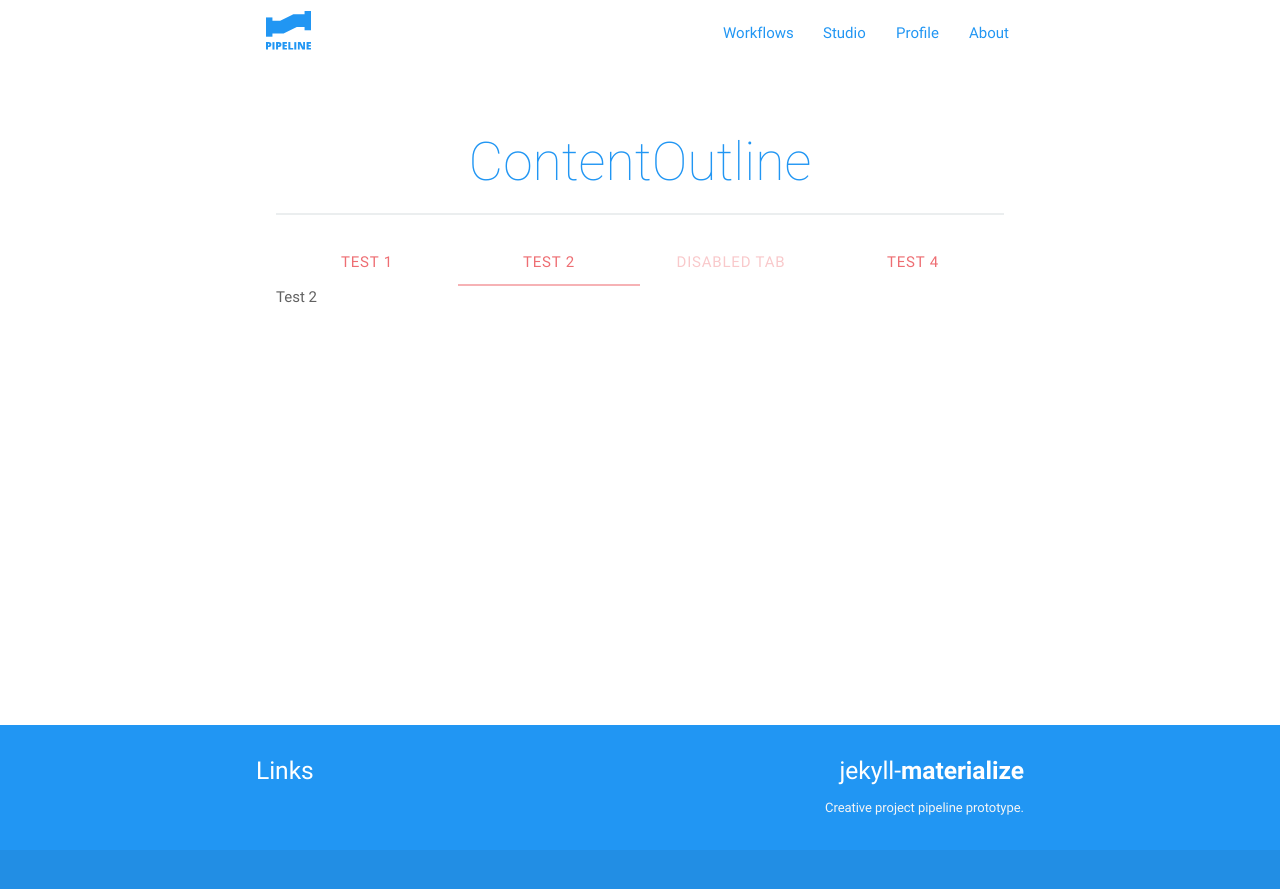
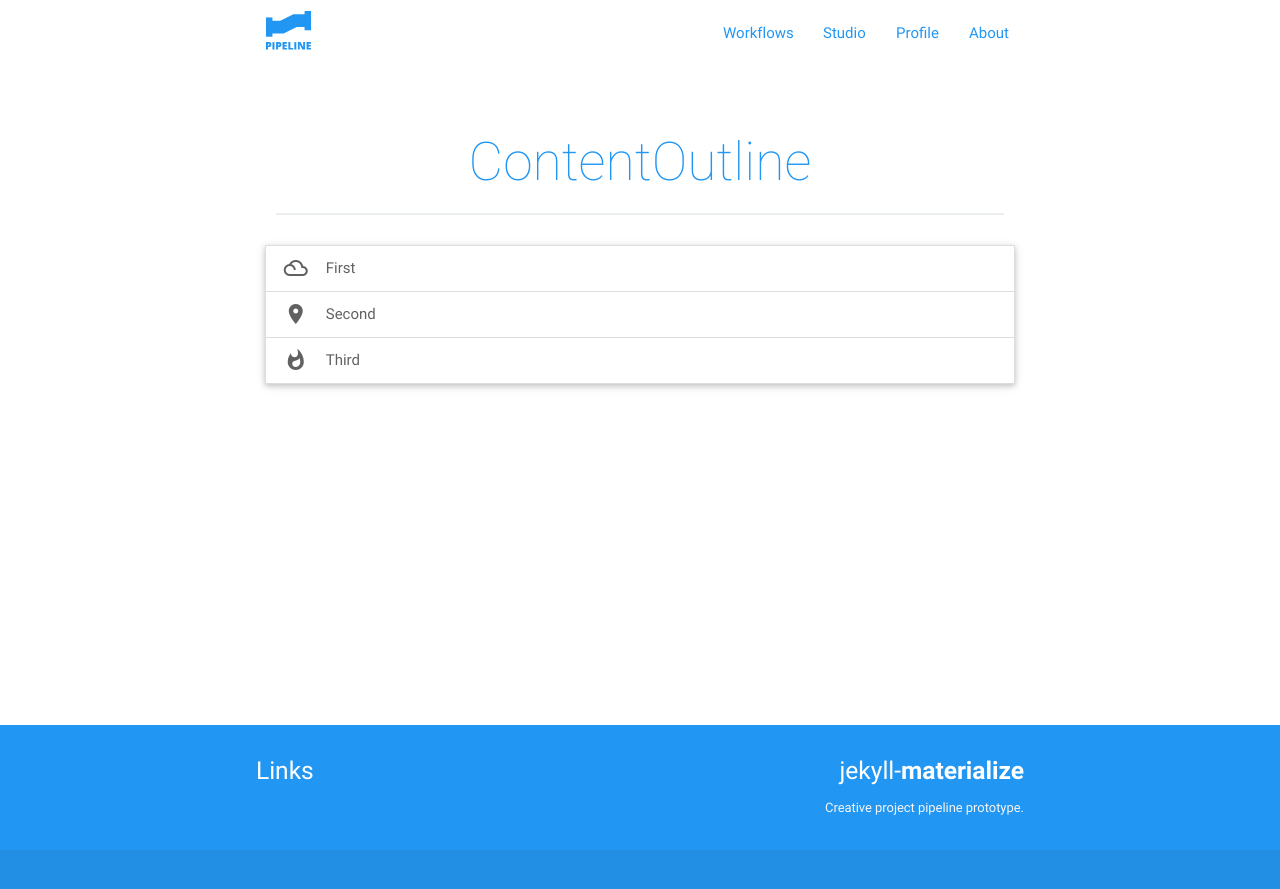
Before and after one commit to dmd-program/pipeline, a Jekyll site: the page built from outline.html, in a window 1280 px wide. Shown: the top 889 px of the page. Built offline with Jekyll 4.4.1, drawn with Linux system fonts in a browser that asks for light colours.

Commit message:
added structure

```diff
--- a/outline.html
+++ b/outline.html
@@ -4,16 +4,41 @@ title: ContentOutline
 ---
 
     <div class="row">
-    <div class="col s12">
-      <ul class="tabs">
-        <li class="tab col s3"><a href="#test1">Test 1</a></li>
-        <li class="tab col s3"><a class="active" href="#test2">Test 2</a></li>
-        <li class="tab col s3 disabled"><a href="#test3">Disabled Tab</a></li>
-        <li class="tab col s3"><a href="#test4">Test 4</a></li>
-      </ul>
-    </div>
-    <div id="test1" class="col s12">Test 1</div>
-    <div id="test2" class="col s12">Test 2</div>
-    <div id="test3" class="col s12">Test 3</div>
-    <div id="test4" class="col s12">Test 4</div>
-  </div>
+    <ul class="collapsible" data-collapsible="accordion">
+    <li>
+      <div class="collapsible-header"><i class="material-icons">filter_drama</i>First</div>
+      <div class="collapsible-body">
+
+        <div class="col s12">
+          <ul class="tabs">
+            <li class="tab col s3"><a href="#test1">Lecture</a></li>
+            <li class="tab col s3"><a class="active" href="#test2">Reading</a></li>
+            <li class="tab col s3"><a href="#test4">Project</a></li>
+            <li class="tab col s3"><a href="#test4">Writing</a></li>
+          </ul>
+        </div>
+        <div id="test1" class="col s12">
+          <p>Lecture</p>
+        </div>
+        <div id="test2" class="col s12">
+          <p>Reading</p>
+        </div>
+        <div id="test3" class="col s12">
+          <p>Project</p>
+        </div>
+        <div id="test4" class="col s12">
+          <p>Writing</p>
+        </div>
+      </div>
+
+    </li>
+    <li>
+      <div class="collapsible-header"><i class="material-icons">place</i>Second</div>
+      <div class="collapsible-body"><p>Lorem ipsum dolor sit amet.</p></div>
+    </li>
+    <li>
+      <div class="collapsible-header"><i class="material-icons">whatshot</i>Third</div>
+      <div class="collapsible-body"><p>Lorem ipsum dolor sit amet.</p></div>
+    </li>
+  </ul>
+ </div>
```
